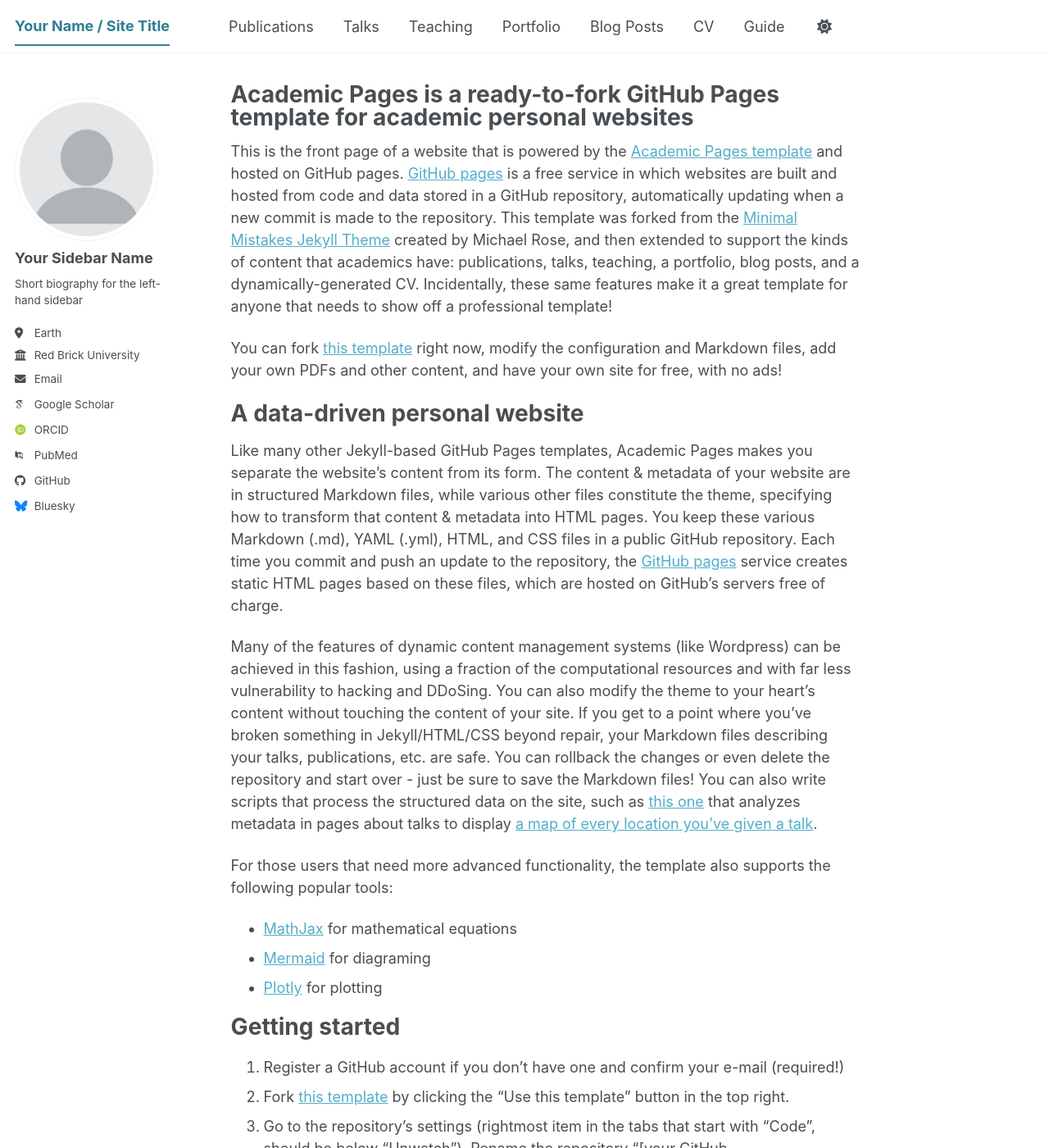
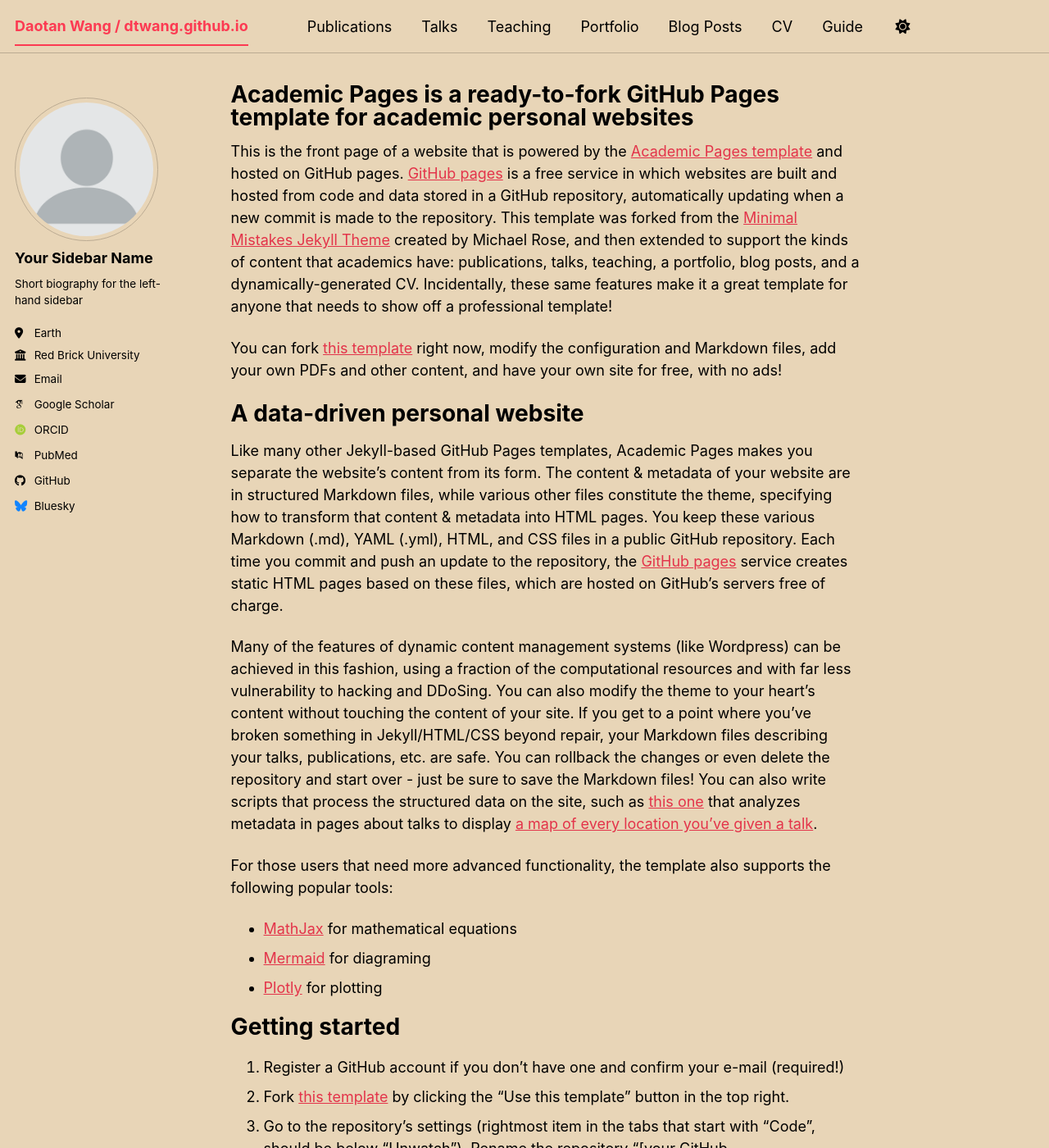
Before and after one commit to wangdt23/dtwang.github.io, a Jekyll site: the page built from _pages/about.md, in a window 1280 px wide and 1400 px high. Shown: the whole window at 82% size. Built offline with Jekyll 4.4.1, drawn with Linux system fonts in a browser that asks for light colours; some web fonts are replaced; a script bundle is joined from its source files by our own code; library files that are not in the unit come from our copies; some of the changed text lies outside the part shown.

Commit message:
Update site theme and personal information in config

```diff
--- a/_config.yml
+++ b/_config.yml
@@ -8,12 +8,12 @@
 
 # Basic Site Settings
 locale                   : "en-US"
-site_theme               : "default" # The available themes options are "default", "air", "sunrise", "mint", "dirt" and "contrast"
-title                    : "Your Name / Site Title"
+site_theme               : "sunrise" # The available themes options are "default", "air", "sunrise", "mint", "dirt" and "contrast"
+title                    : "Daotan Wang / dtwang.github.io"
 title_separator          : "-"
-name                     : &name "Your Name"
+name                     : &name "Daotan Wang"
 description              : &description "Your Name's academic portfolio"   # Update this with a general description of your site, this is the default if not overridden by a page
-url                      : https://academicpages.github.io # The base hostname & protocol for your site e.g. "https://[your GitHub username].github.io",
+url                      : https://dtwang.github.io # The base hostname & protocol for your site e.g. "https://[your GitHub username].github.io",
                                                            # or if you already have some other page hosted on Github then use "https://[your GitHub username].github.io/[Your Repo Name]"
 baseurl                  : "" # the subpath of your site, e.g. "/blog"
 repository               : "academicpages/academicpages.github.io"
```
